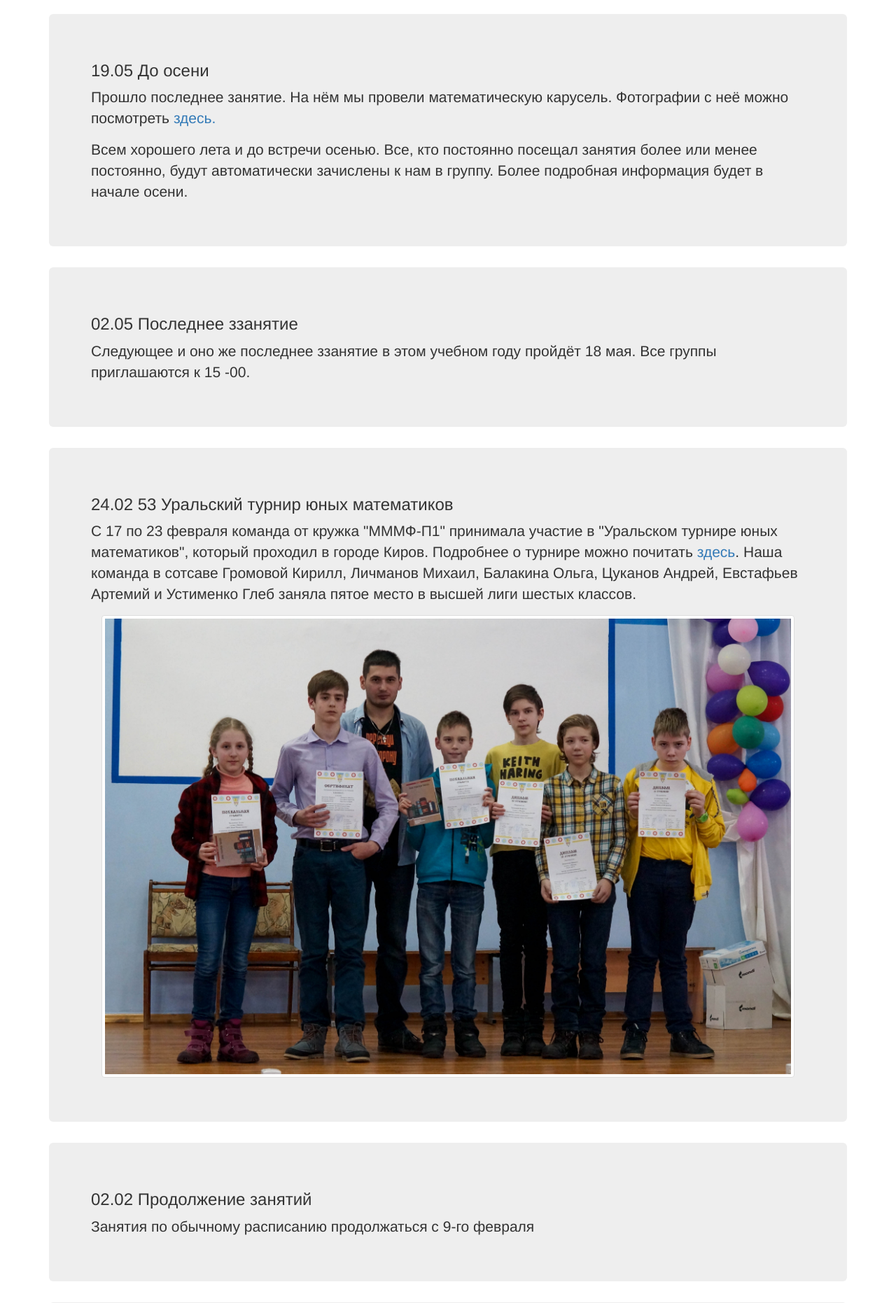
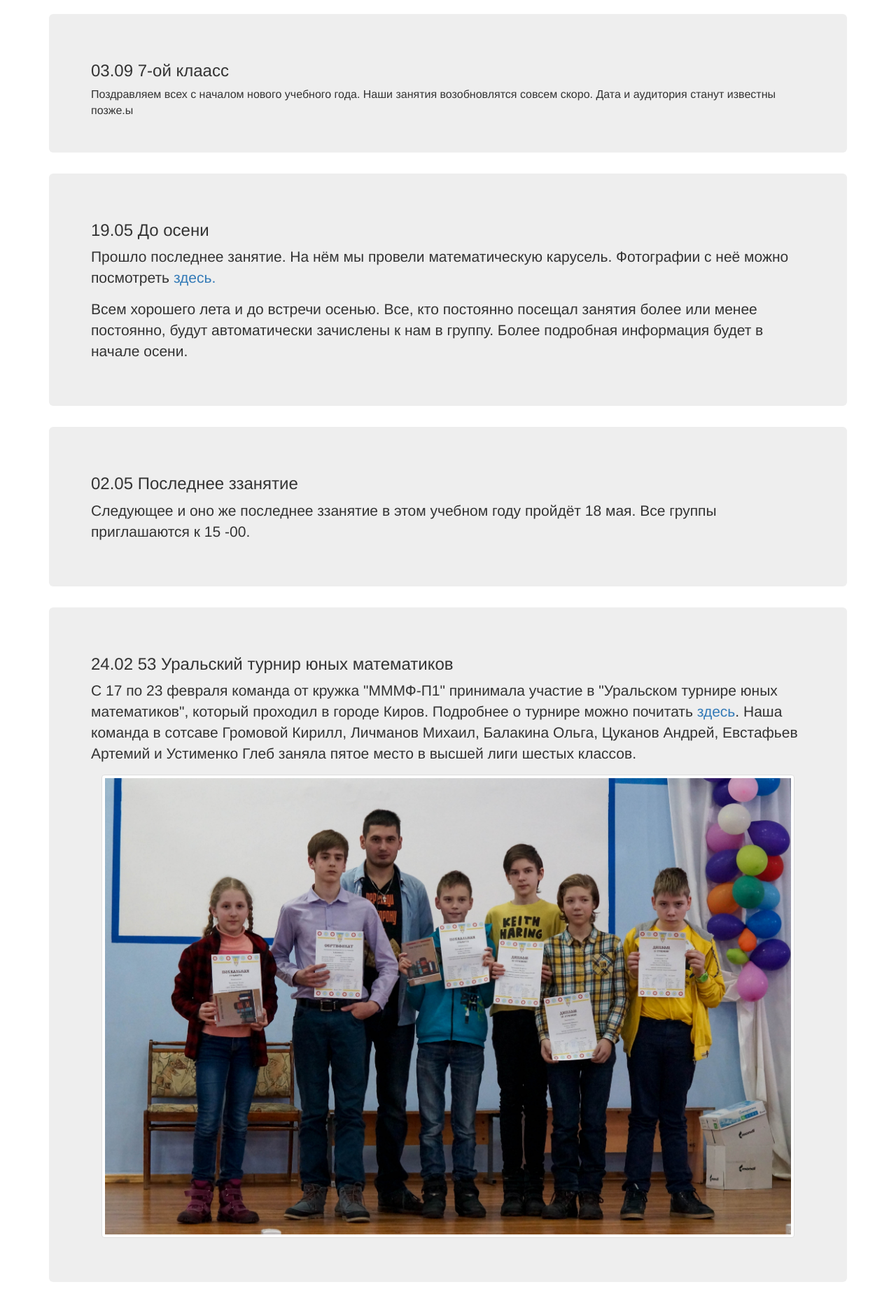
Before and after one commit to matemax/test_site, a Flask app: page /news in a window 1280 px wide. Shown: the part 52-1914 px from the top of the page at 70% size. Run offline with Flask 2, Linux system fonts and the light colour scheme; some libraries are stand-ins or nearby versions.

Commit message:
update news

```diff
--- a/app/templates/news.html
+++ b/app/templates/news.html
@@ -3,7 +3,19 @@
 
 {% block content %}
     <div class="container">
-    <div class="jumbotron">
+        <div class="jumbotron">
+
+            <h3>
+                03.09 7-ой клаасс
+            </h3>
+            <font size="3">
+                Поздравляем всех с началом нового учебного года.
+
+                Наши занятия возобновлятся совсем скоро. Дата и аудитория станут известны позже.ы
+            </font>
+        </div>
+        <div class="jumbotron">
+
             <h3>
                 19.05 До осени
             </h3>
@@ -13,7 +25,7 @@
                     посмотреть <a href="https://yadi.sk/d/qwrX0iLW9lyPuQ">здесь.</a>
                 </p>
                 <p>Всем хорошего лета и до встречи осенью. Все, кто постоянно посещал занятия более или менее постоянно,
-                   будут автоматически зачислены к нам в группу. Более подробная информация будет в начале осени.</p>
+                    будут автоматически зачислены к нам в группу. Более подробная информация будет в начале осени.</p>
             </font>
         </div>
         <div class="jumbotron">
@@ -22,7 +34,8 @@
             </h3>
             <font size="3">
                 <p>
-                    Следующее и оно же последнее ззанятие в этом учебном году пройдёт 18 мая. Все группы приглашаются к 15 -00.
+                    Следующее и оно же последнее ззанятие в этом учебном году пройдёт 18 мая. Все группы приглашаются к
+                    15 -00.
 
                 </p>
             </font>
```
